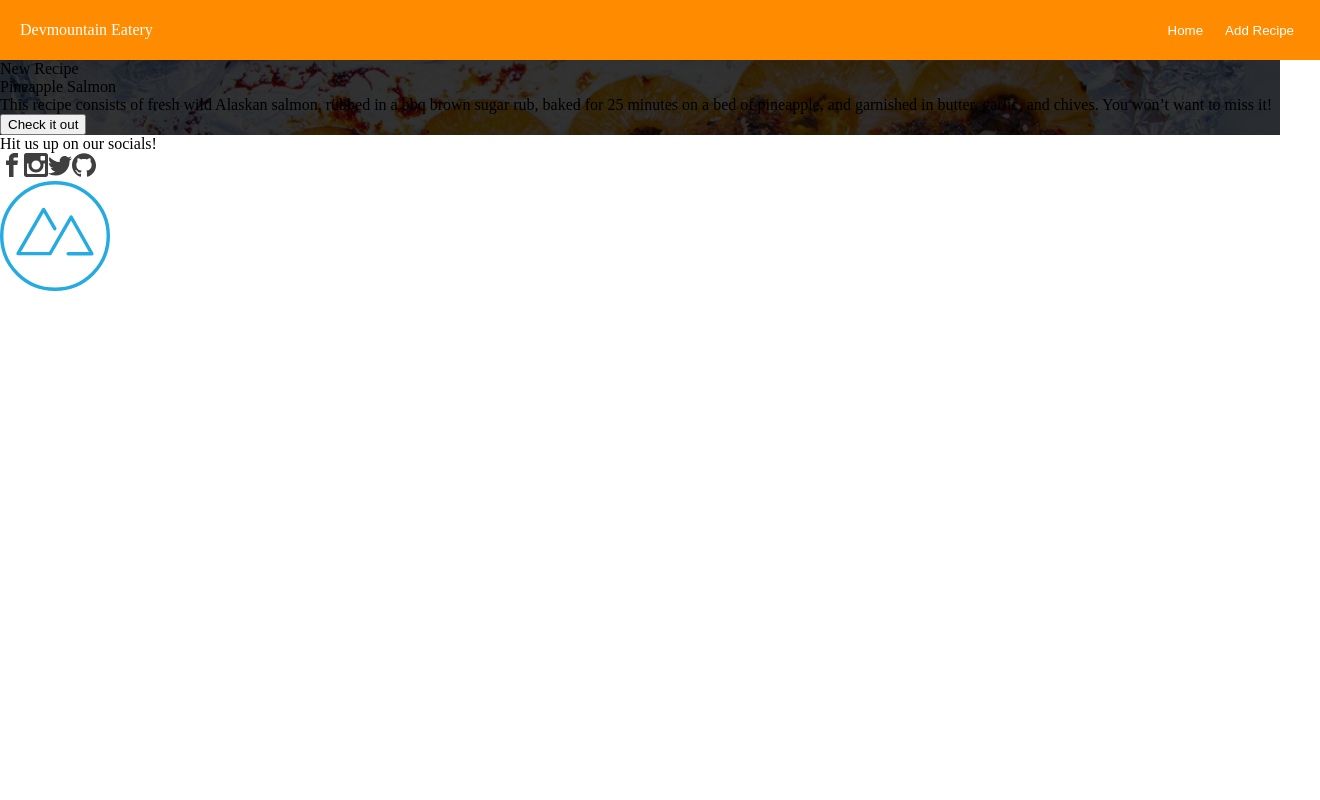
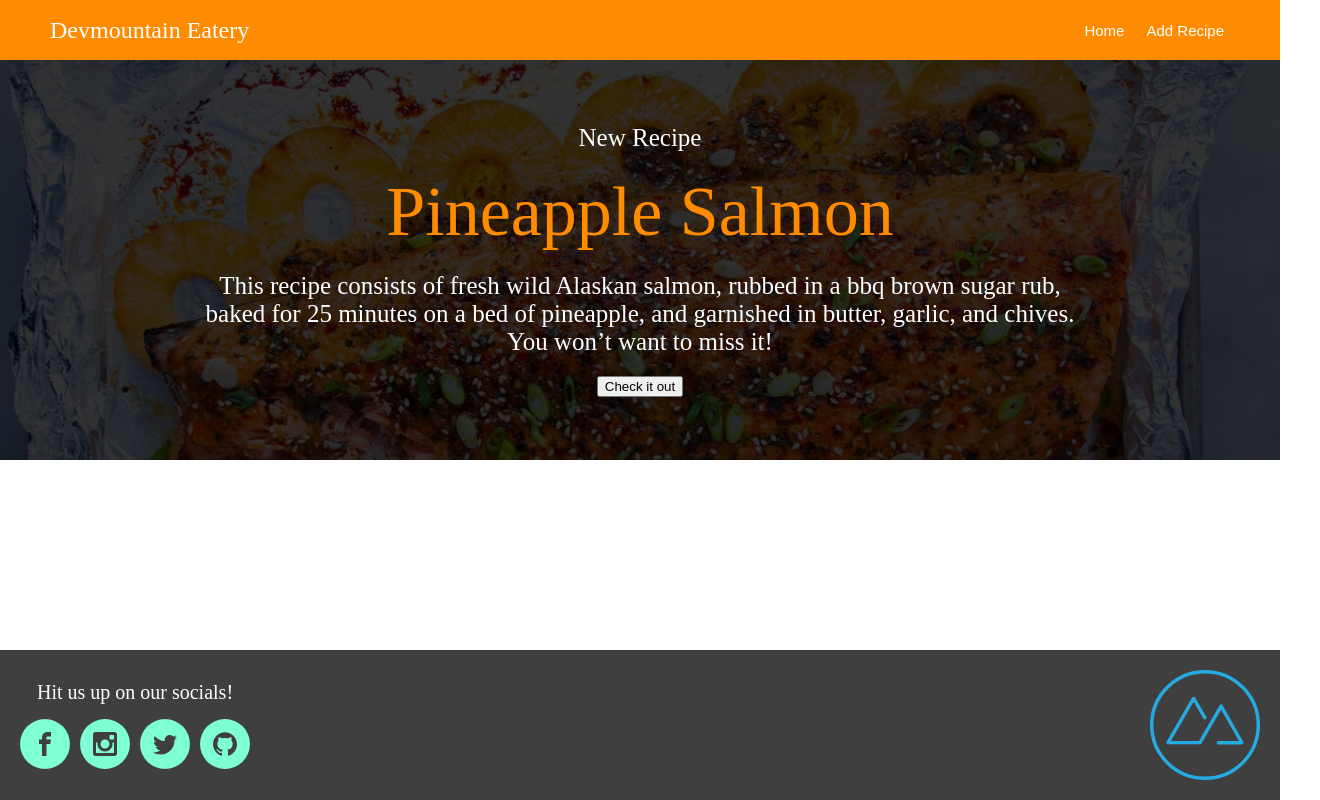
Before and after one commit to jenniferarias414/React-recipe-app, a React (Create React App) app: page / in a window 1280 px wide. Shown: the whole page, 1320 px wide, since content can reach past the window. Built offline with nearby package versions, Linux system fonts and the light colour scheme; no server answers; the HTML template or start-up script is replaced by a standard one.

Commit message:
adbanner css

```diff
--- a/src/components/Footer.jsx
+++ b/src/components/Footer.jsx
@@ -1,24 +1,30 @@
 import React from "react";
 import { ImFacebook, ImInstagram, ImTwitter, ImGithub } from "react-icons/im";
+import styles from './Footer.module.css'
 
 const Footer = () => {
   return (
     <footer>
-      <div>
+      <div className={styles.social_container}>
         <h5>Hit us up on our socials!</h5>
         <div>
-          <a href="https://www.devmountain.com" target="_blank">
+          <div className={styles.social_icons}>
+            <a href="https://www.devmountain.com" target="_blank" className={styles.circle}>
               <ImFacebook size="1.5em" color="#3f3f3f" />
             </a>
-          <a href="https://www.devmountain.com" target="_blank">
+
+            <a href="https://www.devmountain.com" target="_blank" className={styles.circle}>
               <ImInstagram size="1.5em" color="#3f3f3f" />
             </a>
-          <a href="https://www.devmountain.com" target="_blank">
+
+            <a href="https://www.devmountain.com" target="_blank" className={styles.circle}>
               <ImTwitter size="1.5em" color="#3f3f3f" />
             </a>
-          <a href="https://www.devmountain.com" target="_blank">
+
+            <a href="https://www.devmountain.com" target="_blank" className={styles.circle}>
               <ImGithub size="1.5em" color="#3f3f3f" />
             </a>
+        </div>
       </div>
       </div>
       <svg
--- /dev/null
+++ b/src/components/Footer.module.css
@@ -0,0 +1,64 @@
+footer {
+    width: 100%;
+    height: 150px;
+    background-color: #3f3f3f;
+    display: flex;
+    justify-content: space-between;
+    align-items: center;
+    padding: 0 20px;
+    color: white;
+    position: absolute;
+    bottom: 0;
+    box-sizing: border-box;
+  }
+
+  h5 {
+    font-size: 20px;
+    color: white;
+    margin-bottom: 15px;
+    text-align: center;
+  }
+
+  .social_icons {
+    display: flex;
+    gap: 10px;
+  }
+
+  .circle {
+    width: 50px;
+    height: 50px;
+    border-radius: 50%;
+    background-color: aquamarine;
+    display: flex;
+    justify-content: center;
+    align-items: center;
+  }
+
+  /* svg {
+    padding-right: 30px;
+  } */
+
+  /* div {
+    display: flex;
+    align-items: center;
+  }
+
+  h5 {
+    margin-right: 20px;
+  }
+
+  div a {
+    display: flex;
+    align-items: center;
+    justify-content: center;
+    background-color: mediumaquamarine;
+    width: 50px;
+    height: 50px;
+    border-radius: 50%;
+    margin-right: 10px;
+  }
+
+  div svg {
+    width: 100px;
+    height: 100px;
+  } */
--- a/src/components/Header.jsx
+++ b/src/components/Header.jsx
@@ -6,7 +6,7 @@ const Header = () => {
   return (
     <header className={styles.header}>
       <h2>Devmountain Eatery</h2>
-      <nav>
+      <nav className={styles.nav}>
         <Link to="">
           <button>Home</button>
         </Link>
--- a/src/components/Header.module.css
+++ b/src/components/Header.module.css
@@ -6,8 +6,15 @@ header {
     display: flex;
     justify-content: space-between;
     align-items: center;
-    padding: 0 20px;
+    padding: 0 50px;
+    box-sizing: border-box;
   }
+
+  h2 {
+    font-size: 24px;
+    color: white;
+  }
+
 
 
   nav {
@@ -18,8 +25,10 @@ header {
   nav button {
     background-color: #FF8C00;
     color: #fff;
+    font-size: 15px;
     margin-left: 10px;
     border: none;
+    border-radius: 8px;
     cursor: pointer;
     transition: background-color 0.3s, box-shadow 0.3s;
   }
--- a/src/components/homeComponents/AdBanner.jsx
+++ b/src/components/homeComponents/AdBanner.jsx
@@ -1,10 +1,11 @@
 import React from "react";
 import salmon from "../../assets/salmon.jpg";
 import { Link } from "react-router-dom";
+import styles from "./AdBanner.module.css";
 
 const AdBanner = () => {
   return (
-    <div
+    <div className={styles.ad_banner}
       style={{
         background: `linear-gradient(
           190deg,
@@ -14,7 +15,7 @@ const AdBanner = () => {
         backgroundSize: "cover",
       }}
     >
-      <div>
+      <div className={styles.ad_text}>
         <h3>New Recipe</h3>
         <h1>Pineapple Salmon</h1>
         <h3>
--- /dev/null
+++ b/src/components/homeComponents/AdBanner.module.css
@@ -0,0 +1,29 @@
+.ad_banner {
+    width: 100%;
+    height: 400px;
+    display: flex;
+    flex-direction: column;
+    align-items: center;
+    justify-content: center;
+    /* gap: 10px; */
+    color: white;
+    background-size: cover;
+  }
+
+  .ad_text {
+    width: 880px;
+    display: flex;
+    flex-direction: column;
+    align-items: center;
+    text-align: center;
+    gap: 20px;
+  }
+
+  h1 {
+    font-size: 70px;
+    color: #FF8C00;
+  }
+
+  h3 {
+    font-size: 25px;
+  }
```
Lines whose indentation alone changed are shown as unchanged.
